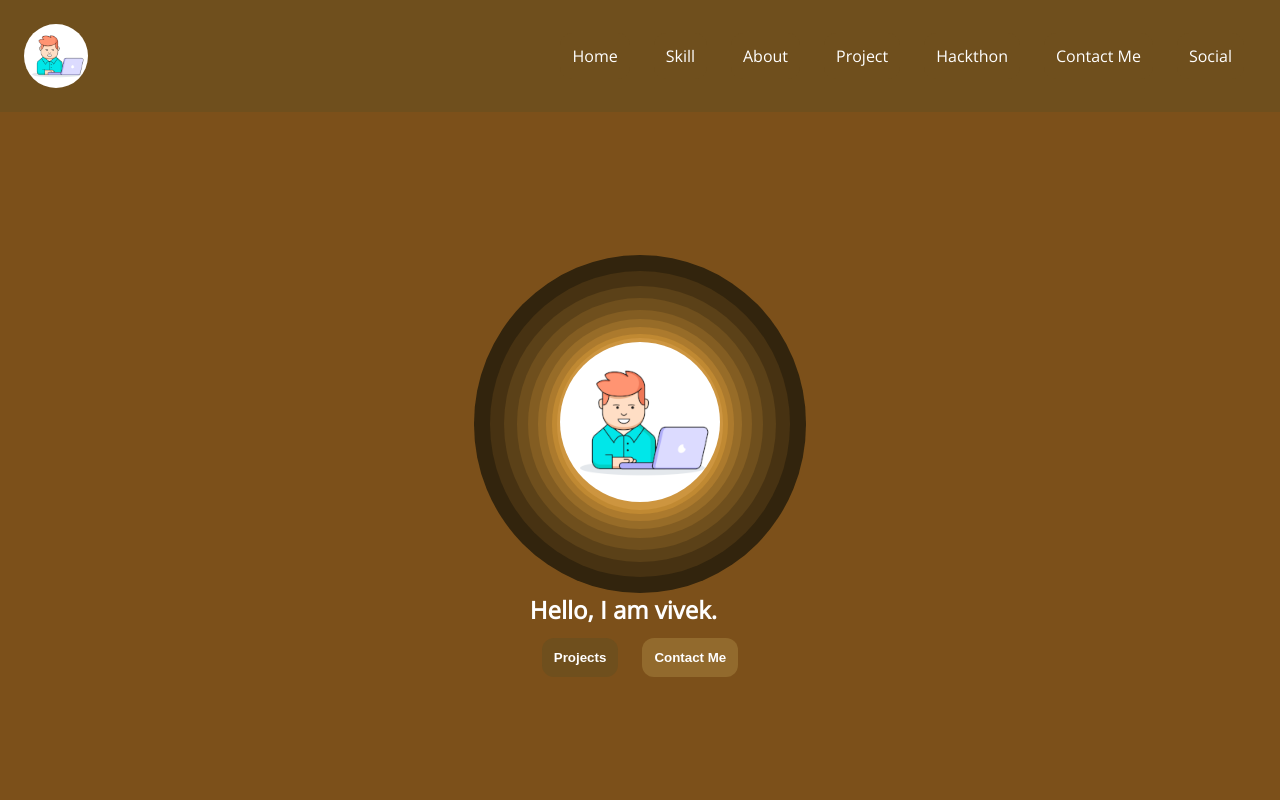
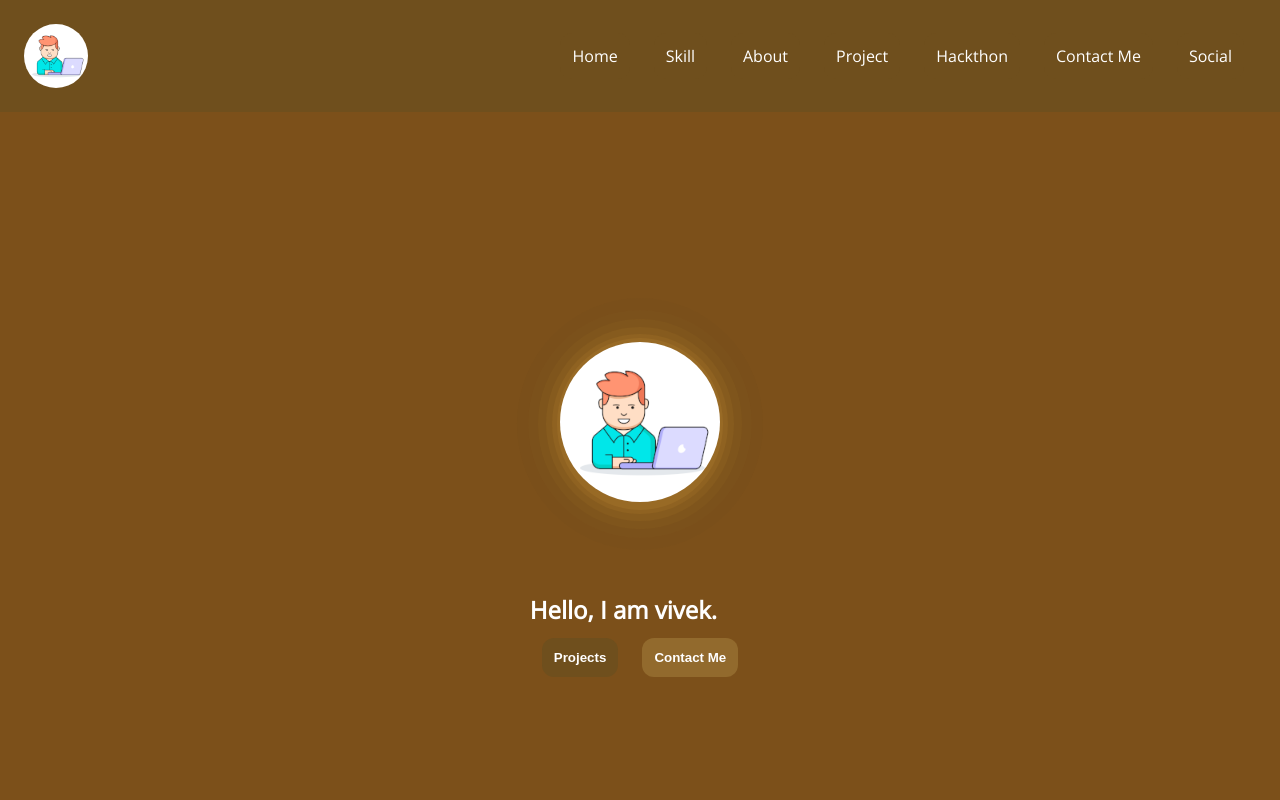
Before and after one commit to vivek80801/vivek80801-portfolio, a React (Create React App) app: page / in a window 1280 px wide. Shown: the top 800 px of the page. Built offline with nearby package versions, Linux system fonts and the light colour scheme.

Commit message:
setting animation on image

```diff
--- a/src/scss/App.scss
+++ b/src/scss/App.scss
@@ -11,6 +11,7 @@
   margin: 0;
   box-sizing: border-box;
 }
+
 body {
   font-family: "Open Sans", -apple-system, BlinkMacSystemFont, "Segoe UI",
     Roboto, Oxygen, Ubuntu, Cantarell, "Helvetica Neue", sans-serif;
--- a/src/scss/components/hero.module.scss
+++ b/src/scss/components/hero.module.scss
@@ -9,43 +9,50 @@
   width: 100%;
   height: 90vh;
   .img1 {
-    @include setTextColor(lighten(darken($primary, 20), 5));
+    background-color: transparent;
     border-radius: 50%;
     padding: 1rem;
-    /*animation: fadeIn 1s ease-in 1s 1 direction farwords;*/
-    animation: fadeIn 1s ease 1s infinite farwords;
+    animation: fadeIn1 1s ease-in 9s infinite;
     .img2 {
-      @include setTextColor(lighten(darken($primary, 20), 10));
       border-radius: 50%;
+      background-color: transparent;
+      animation: fadeIn2 1s ease-in 8s infinite;
       padding: 0.9rem;
       .img3 {
-        @include setTextColor(lighten(darken($primary, 20), 15));
         border-radius: 50%;
+        background-color: transparent;
         padding: 0.8rem;
+        animation: fadeIn3 1s ease-in 7s infinite;
         .img4 {
-          @include setTextColor(lighten(darken($primary, 20), 20));
           border-radius: 50%;
           padding: 0.7rem;
+          background-color: transparent;
+          animation: fadeIn4 1s ease-in 6s infinite;
           .img5 {
-            @include setTextColor(lighten(darken($primary, 20), 25));
             border-radius: 50%;
             padding: 0.6rem;
+            background-color: transparent;
+            animation: fadeIn5 1s ease-in 5s infinite;
             .img6 {
-              @include setTextColor(lighten(darken($primary, 20), 30));
               border-radius: 50%;
               padding: 0.5rem;
+              animation: fadeIn6 1s ease-in 4s infinite;
+              background-color: transparent;
               .img7 {
-                @include setTextColor(lighten(darken($primary, 20), 35));
                 border-radius: 50%;
                 padding: 0.4rem;
+                background-color: transparent;
+                animation: fadeIn7 1s ease-in 3s infinite;
                 .img8 {
-                  @include setTextColor(lighten(darken($primary, 20), 40));
                   border-radius: 50%;
                   padding: 0.3rem;
+                  background-color: transparent;
+                  animation: fadeIn8 1s ease-in 2s infinite;
                   .img9 {
-                    @include setTextColor(lighten(darken($primary, 20), 45));
                     border-radius: 50%;
+                    background-color: transparent;
                     padding: 0.2rem;
+                    animation: fadeIn9 1s ease-in 1s infinite;
                     img {
                       height: 20vh;
                       width: 20vh;
@@ -62,11 +69,13 @@
   }
 }
 
-@keyframes fadeIn {
-  0% {
-    opacity: 0;
-  }
-  100% {
-    opacity: 1;
+@for $i from 1 to 10 {
+  @keyframes fadeIn#{$i} {
+    0% {
+      background-color: transparent;
+    }
+    100% {
+      background-color: lighten(darken($primary, 20), ($i * 5));
+    }
   }
 }
```
